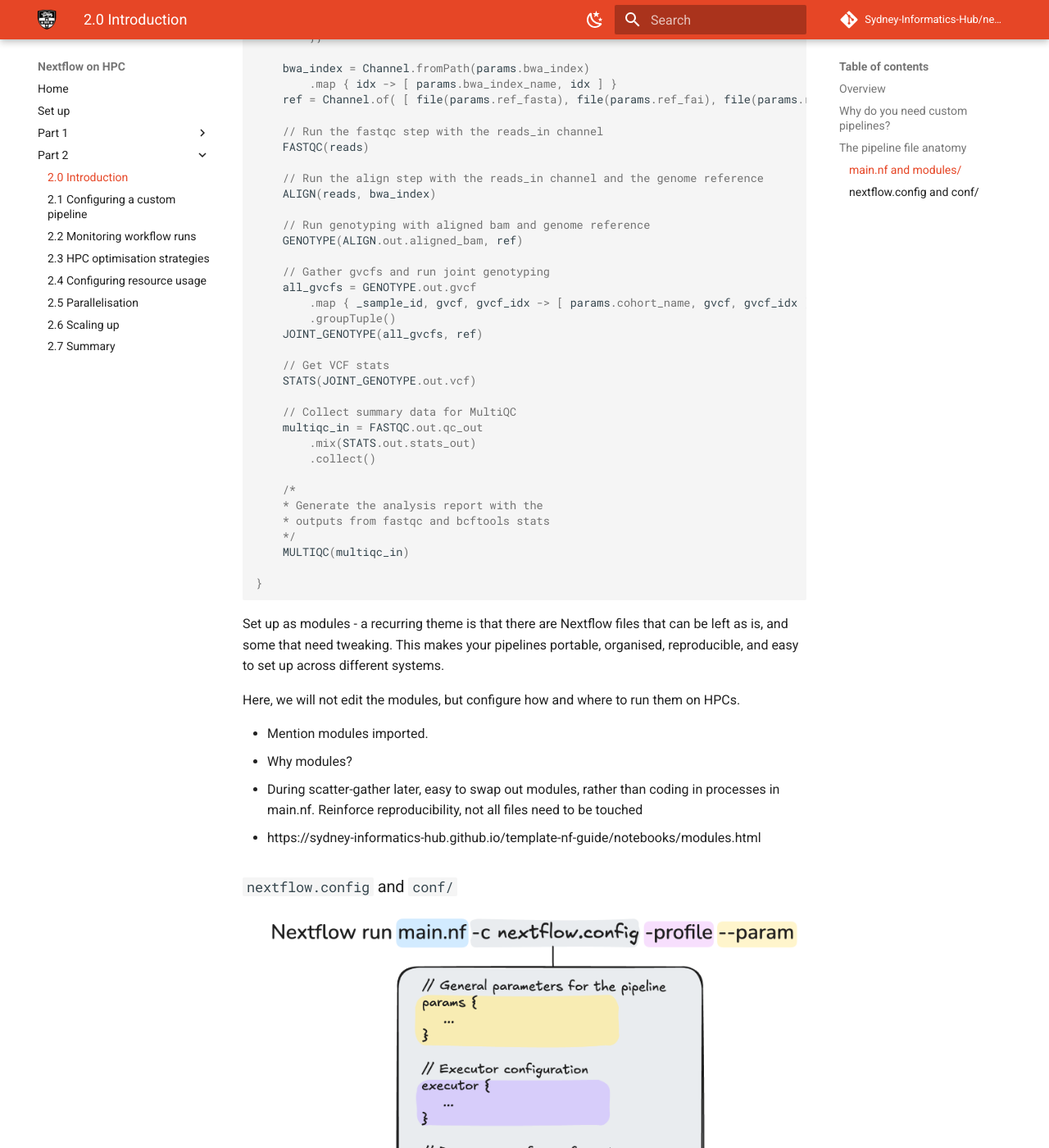
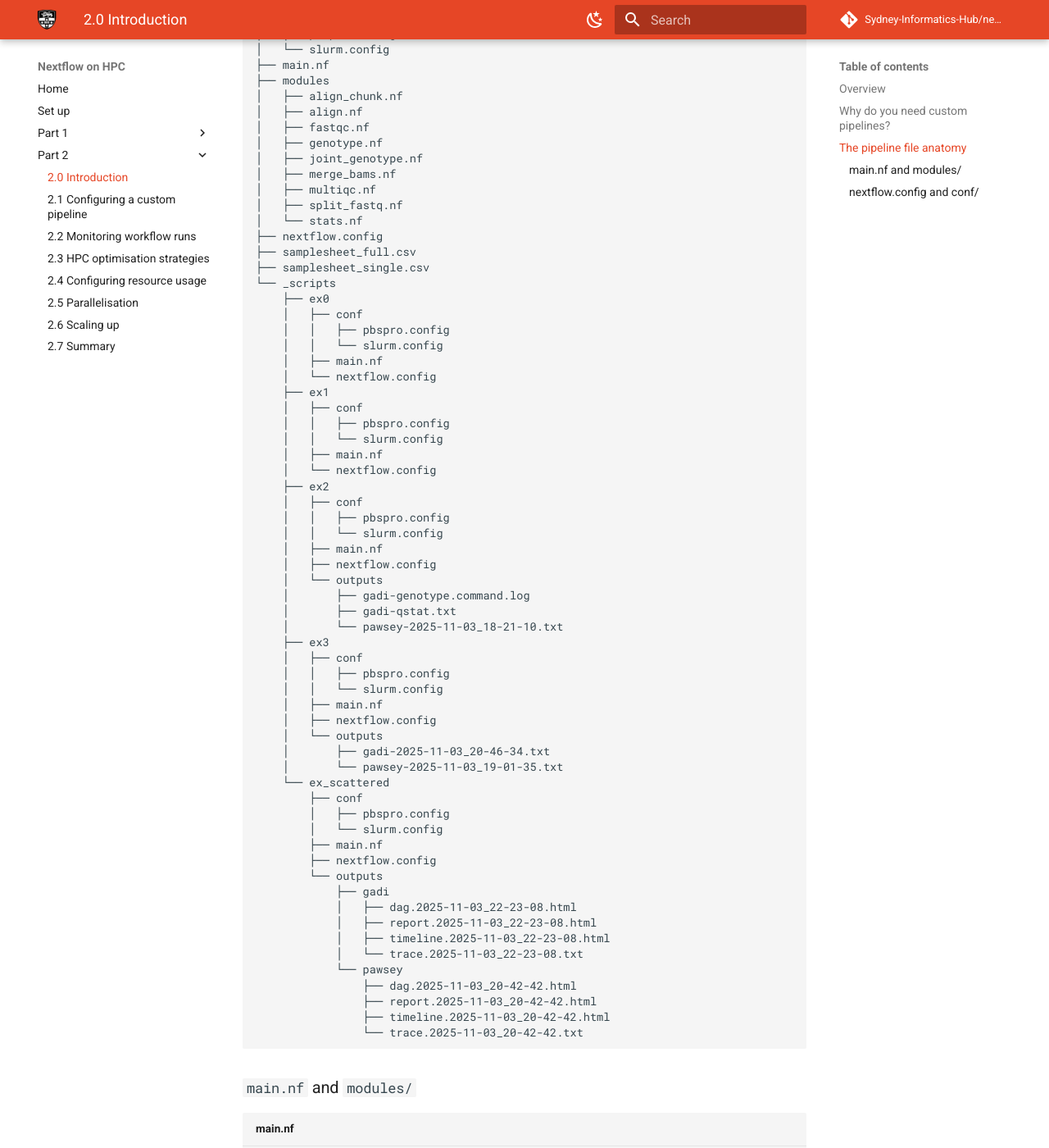
Before and after one commit to Sydney-Informatics-Hub/nextflow-hpc-workshop, an MkDocs documentation site: the page built from docs/part2/20_intro.md, in a window 1280 px wide and 1400 px high, scrolled down 1747 px. Shown: the whole window at 82% size. Built offline with MkDocs 1.6.1 and Material for MkDocs 9.7.7, drawn with Linux system fonts in a browser that asks for light colours; comment, search, counter and statistics services are not loaded; some of the changed text lies outside the part shown.

Commit message:
update intro todos . Add figure and tree output

````diff
--- a/docs/part2/20_intro.md
+++ b/docs/part2/20_intro.md
@@ -39,14 +37,97 @@ Reasons for using custom pipeline:
 
 - Fit for your own purposes
 - Existing pipelines (nf-core) may not do everything required, pipelines
-doesn't exist
+  doesn't exist
 - nf-core can be expensive and misconfigured
 - It doesn't exist!
 
 ## The pipeline file anatomy
 
-TODO: `tree` of part2 structure - showcasing locations of /conf, /modules,
-main.nf, nextflow.config
+```bash
+tree
+```
+
+TODO: confirm what you want in the tree; top diagrammatic or below real part 2 tree
+
+```
+.
+├── conf
+│   └── [name].config
+├── main.nf
+├── modules
+│   └── [module].nf
+└── nextflow.config
+```
+
+```
+.
+├── conf
+│   ├── pbspro.config
+│   └── slurm.config
+├── main.nf
+├── modules
+│   ├── align_chunk.nf
+│   ├── align.nf
+│   ├── fastqc.nf
+│   ├── genotype.nf
+│   ├── joint_genotype.nf
+│   ├── merge_bams.nf
+│   ├── multiqc.nf
+│   ├── split_fastq.nf
+│   └── stats.nf
+├── nextflow.config
+├── samplesheet_full.csv
+├── samplesheet_single.csv
+└── _scripts
+    ├── ex0
+    │   ├── conf
+    │   │   ├── pbspro.config
+    │   │   └── slurm.config
+    │   ├── main.nf
+    │   └── nextflow.config
+    ├── ex1
+    │   ├── conf
+    │   │   ├── pbspro.config
+    │   │   └── slurm.config
+    │   ├── main.nf
+    │   └── nextflow.config
+    ├── ex2
+    │   ├── conf
+    │   │   ├── pbspro.config
+    │   │   └── slurm.config
+    │   ├── main.nf
+    │   ├── nextflow.config
+    │   └── outputs
+    │       ├── gadi-genotype.command.log
+    │       ├── gadi-qstat.txt
+    │       └── pawsey-2025-11-03_18-21-10.txt
+    ├── ex3
+    │   ├── conf
+    │   │   ├── pbspro.config
+    │   │   └── slurm.config
+    │   ├── main.nf
+    │   ├── nextflow.config
+    │   └── outputs
+    │       ├── gadi-2025-11-03_20-46-34.txt
+    │       └── pawsey-2025-11-03_19-01-35.txt
+    └── ex_scattered
+        ├── conf
+        │   ├── pbspro.config
+        │   └── slurm.config
+        ├── main.nf
+        ├── nextflow.config
+        └── outputs
+            ├── gadi
+            │   ├── dag.2025-11-03_22-23-08.html
+            │   ├── report.2025-11-03_22-23-08.html
+            │   ├── timeline.2025-11-03_22-23-08.html
+            │   └── trace.2025-11-03_22-23-08.txt
+            └── pawsey
+                ├── dag.2025-11-03_20-42-42.html
+                ├── report.2025-11-03_20-42-42.html
+                ├── timeline.2025-11-03_20-42-42.html
+                └── trace.2025-11-03_20-42-42.txt
+```
 
 ### `main.nf` and `modules/`
 
@@ -115,8 +196,8 @@ HPCs.
 - Mention modules imported.
 - Why modules?
 - During scatter-gather later, easy to swap out modules, rather than coding
-in processes in main.nf. Reinforce reproducibility, not all files need to be
-touched
+  in processes in main.nf. Reinforce reproducibility, not all files need to be
+  touched
 - https://sydney-informatics-hub.github.io/template-nf-guide/notebooks/modules.html
 
 ### `nextflow.config` and `conf/`
@@ -168,6 +249,7 @@ profiles {
 === "Pawsey (Slurm"
 
 TODO: snippet of starting `nextflow.config` and `conf/pbs-or-slurm.config`
+
 - This is what we will be starting with, building up towards the optimised
-pipeline by end of part 2
+  pipeline by end of part 2
 - Show for pbspro and slurm
````
Also changed, not shown: other parts of docs/part2/20_intro.md (+2 -4 lines), docs/part2/figs/00_workflow_illustration.png (added).
